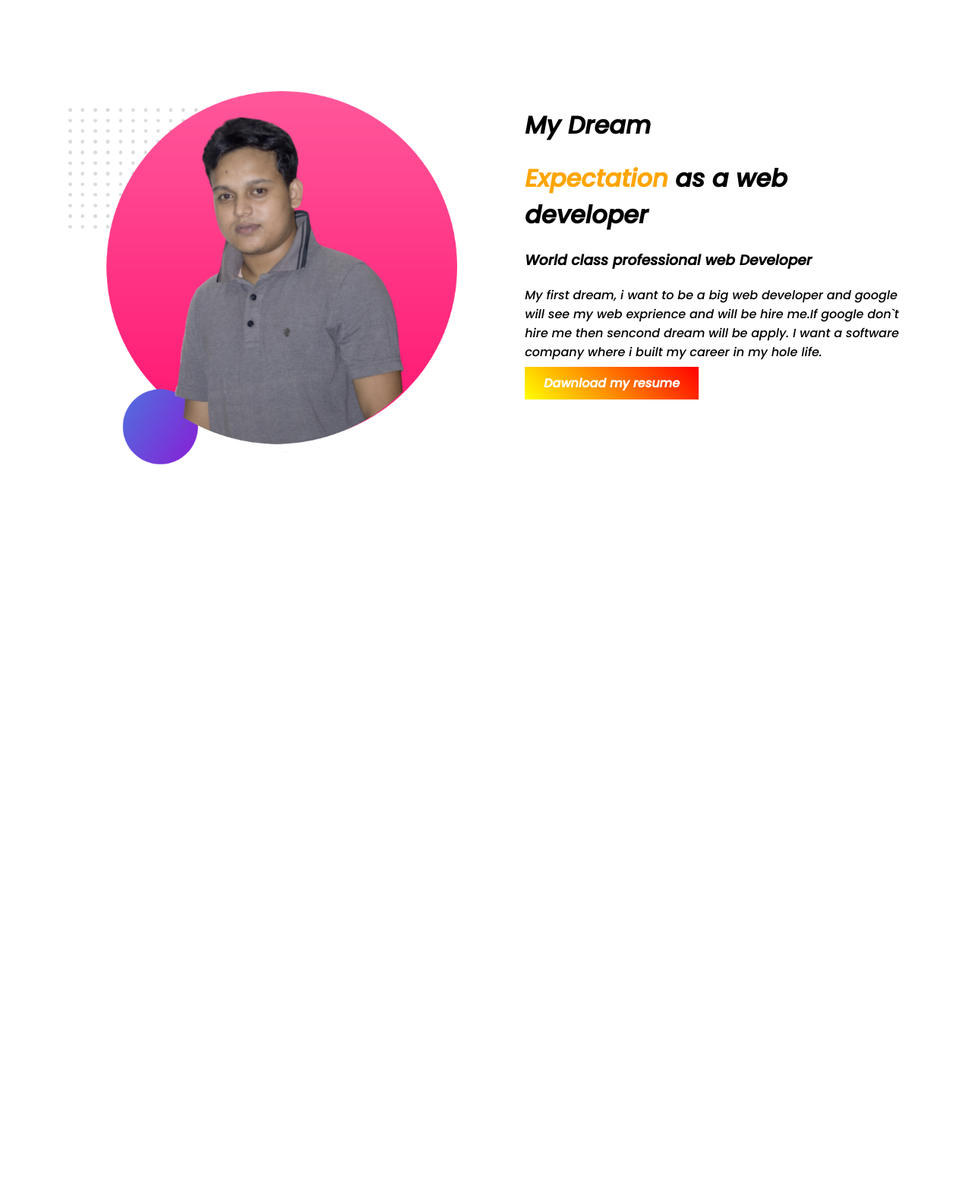
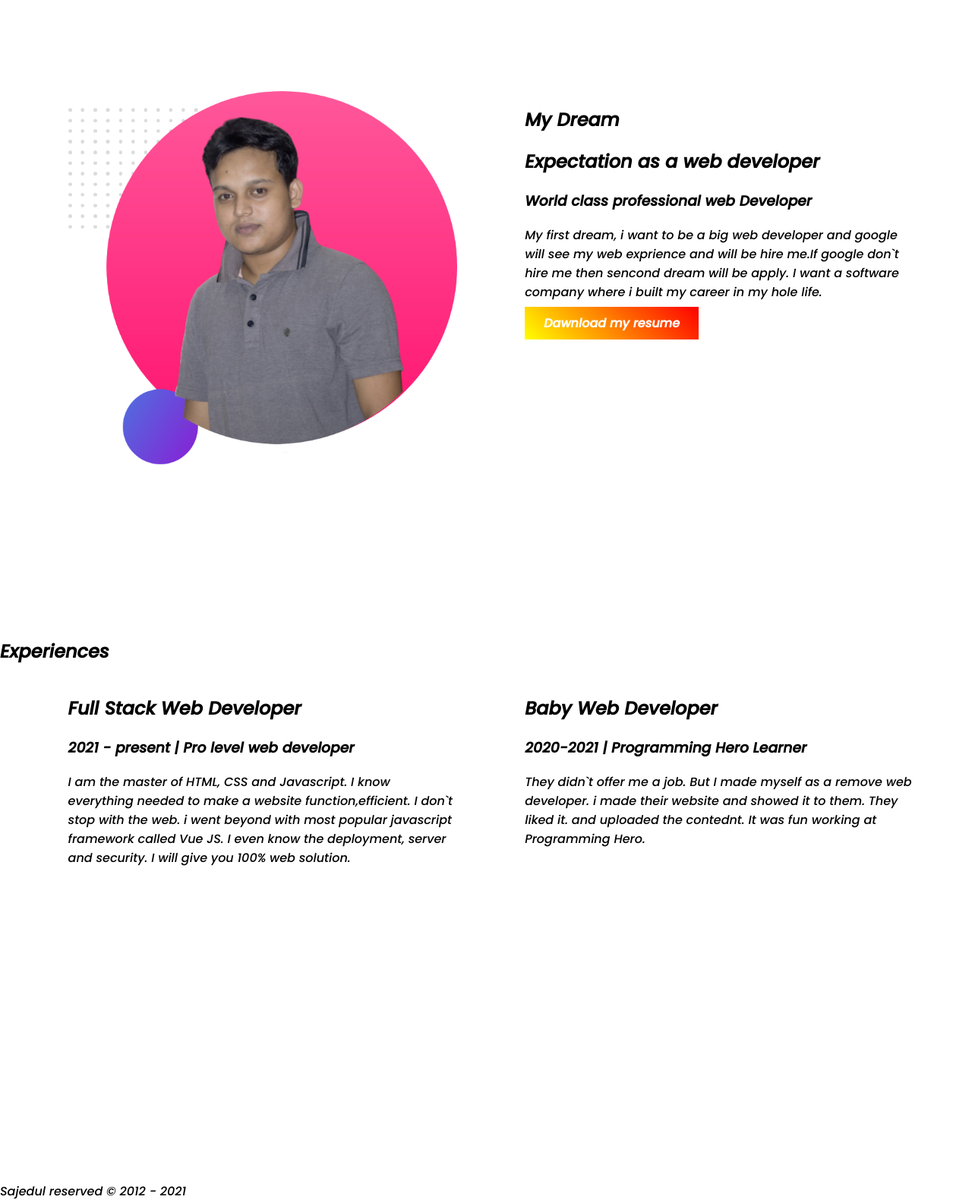
Before and after one commit to msishaonbd/My-web-development, a plain HTML site: page index.html in a window 1280 px wide. Shown: the part 580-2164 px from the top of the page at 76% size. Before the commit the page ends 1400 px from the top, so only its background shows below. Drawn offline with Linux system fonts and the light colour scheme.

Commit message:
Update index.html

```diff
--- a/index.html
+++ b/index.html
@@ -15,7 +15,7 @@
     <section class="top-banner">
         <div class="half-width">
             <h1>WELCOME TO</h1>
-            <h1><span class="name-highlight"> Md Sajedul islam </span> Website</h1>
+            <h1><span class="orange-highlight"> Md Sajedul islam </span> Website</h1>
             <h3>World class professional web Developer</h3>
             <p>I might saw me jumping,climbing buldings, and stoppinng trains. But nobosy pays me a dime for that work. Thats why i am learning professional web development. I will not stop until i become the web developer.</p>
             <a class="link-button" target="_blank" href="https://www.linkedin.com/in/msi-shaon-sajedul/"> Hire me</a>
@@ -23,23 +23,38 @@
         <div class="half-width">
             <img src="images/my-bg.png" alt="">
         </div>
+    </section>
 
 
-    </section class="Dream-area">
+    <section class="Dream-area">
         <div class="half-width">
             <img src="images/my-pic.png" alt="">
         </div>
         <div class="half-width">
             <h1 >My Dream</h1>
-            <h1><span class="name-highlight"> Expectation </span>as a web developer</h1>
+            <h1><span class="orange-highlight"> Expectation </span>as a web developer</h1>
             <h3>World class professional web Developer</h3>
             <p>My first dream, i want to be a big web developer and google will see my web exprience and will be hire me.If google don`t hire me then sencond dream will be apply. I want a software company where i built my career in my hole life.</p>
             <a class="link-button" target="_blank" href="https://mybdjobs.bdjobs.com/mybdjobs/masterview.asp"> Dawnload my resume</a>
         </div>
+    </section>
 
+    <section class="exprience-area">
+        <h2>Experiences</h2>
+        <div class="half-width single-experience" id="full-stack">
+            <h2>Full Stack Web Developer</h2>
+            <h3 class="orange-highlight">2021 - present | Pro level web developer</h3>
+            <p>I am the master of HTML, CSS and Javascript. I know everything needed to make a website function,efficient. I don`t stop with the web. i went beyond with most popular javascript framework called Vue JS. I even know the deployment, server and security. I will give you 100% web solution.</p>
+        </div>
+        <div class="half-width single-experience" id="baby-developer">
+            <h2>Baby Web Developer</h2>
+            <h3 class="orange-highlight">2020-2021 | Programming Hero Learner</h3>
+            <p> They didn`t offer me a job. But I made myself as a remove web developer. i made their website and showed it to them. They liked it. and uploaded the contednt. It was fun working at Programming Hero.</p>
+        </div>
+    </section>
+<footer>
+    <p>Sajedul reserved © 2012 - 2021</p>
+</footer>
 
-    <section>
-
-    </section>
 </body>
 </html>
```
